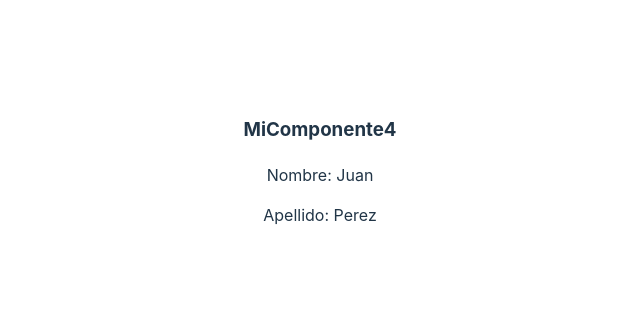
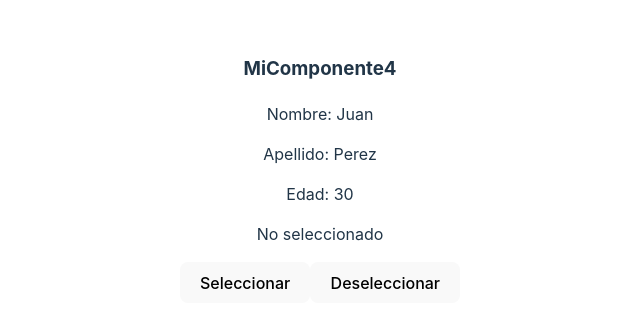
Before and after one commit to valpas312/React-InLearning, a React (Vite) app in the folder reactHooks/: page / in a window 1280 px wide. Shown: the part 230-558 px from the top of the page, without its empty margins (320-960 px from the left). Built offline with nearby package versions, Linux system fonts and the light colour scheme.

Commit message:
useContext y useReducer

```diff
--- a/reactHooks/src/components/useContext/Contenedor.jsx
+++ b/reactHooks/src/components/useContext/Contenedor.jsx
@@ -1,11 +1,34 @@
-import React, {createContext} from 'react'
+import React, {createContext, useReducer} from 'react'
 import MiComponente4 from './MiComponente4'
 
 const Contenedor = () => {
+
+  const data = {
+    nombre: 'Juan',
+    apellido: 'Perez',
+    edad: 30,
+    status: 0
+  }
+
+  const reducer = (state, action) =>{
+    switch(action.type){
+      case "seleccionar":
+        return {...state, status: 1}
+      case "deseleccionar":
+        return {...state, status: 0}
+      default:
+        return state
+    }
+  }
+
+  const [state, dispatch] = useReducer(reducer, data )
   return (<>
-    <MiContexto.Provider value={{nombre: 'Juan', apellido: 'Perez'}}>
+    <MiContexto.Provider value={{state, dispatch}}>
     <MiComponente4/>
     </MiContexto.Provider>
+
+    <button onClick={() => {dispatch({type: "seleccionar"})}}>Seleccionar</button>
+    <button onClick={() => {dispatch({type: "deseleccionar"})}}>Deseleccionar</button>
   </>
   )
 }
--- a/reactHooks/src/components/useContext/MiComponente4.jsx
+++ b/reactHooks/src/components/useContext/MiComponente4.jsx
@@ -1,16 +1,27 @@
-import React, {useContext} from 'react'
-import {MiContexto} from './Contenedor'
+import React, { useContext } from "react";
+import { MiContexto } from "./Contenedor";
 
 const MiComponente4 = () => {
+  const { state } = useContext(MiContexto);
 
-    const {nombre, apellido} = useContext(MiContexto)
+  // console.log({ ...state });
 
-  return (<>
-    <h3>MiComponente4</h3>
-    <p>Nombre: {nombre}</p>
-    <p>Apellido: {apellido}</p>
-  </>
-  )
-}
+  return (
+    <>
+      <h3>MiComponente4</h3>
+      <div>
+        <p>Nombre: {state.nombre}</p>
+        <p>Apellido: {state.apellido}</p>
+        <p>Edad: {state.edad}</p>
 
-export default MiComponente4
+        {state.status === 1 ? (
+          <p>Seleccionado</p>
+        ) : (
+          <p>No seleccionado</p>
+        )}
+      </div>
+    </>
+  );
+};
+
+export default MiComponente4;
```
